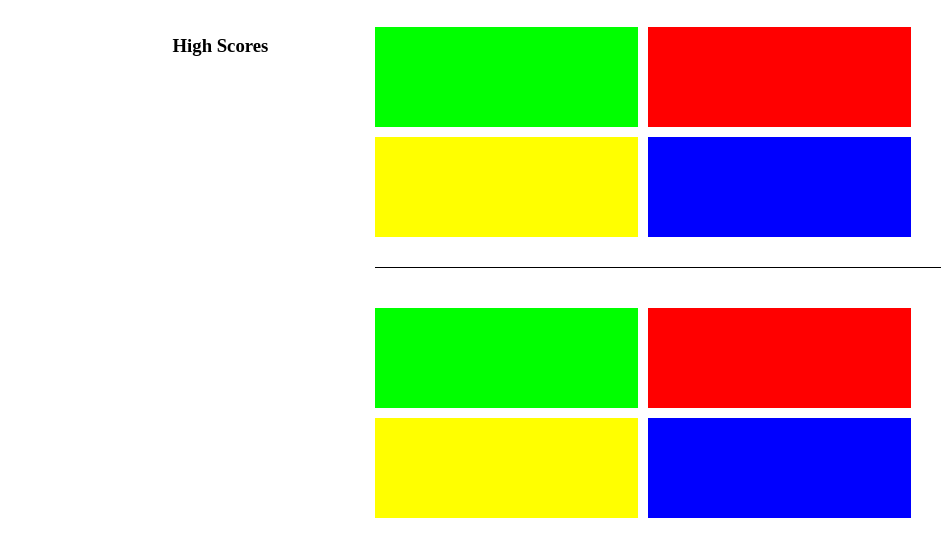
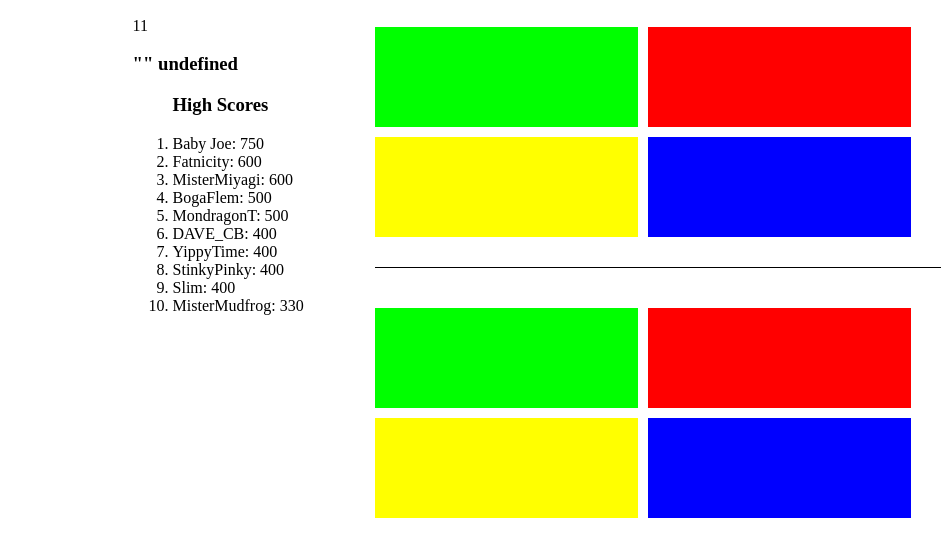
Before and after one commit to tganyan/Simon-Says, a plain HTML site: page index.html in a window 1280 px wide. Both pictures are taken after a click on the button "start the game!". Shown: the part 203-760 px from the top of the page, without its empty margins (103-1045 px from the left). Drawn offline with Linux system fonts and the light colour scheme.

Commit message:
rendering current user name and nickname, rendering rank

```diff
--- a/index.html
+++ b/index.html
@@ -21,11 +21,11 @@
 			<h2 class="logo-font">simon</h2>
 			<div class="container">
 				<div class="sidebar">
-					<h3 id="name"></h3>
+					<div id="name"><span id="rank"></span></div>
 					<p id="recent-score"></p>
-					<ul id="high-scores">
+					<ol id="high-scores">
 						<h3>High Scores</h3>
-					</ul>
+					</ol>
 				</div>
 				<div class="main" id="game-container">
 					<div id="simon-squares" class="flex-container game-panel">
--- a/js/app.js
+++ b/js/app.js
@@ -4,11 +4,41 @@ function loadLanding () {
 			document.getElementById('sign-in').classList.add('faded');
 			document.getElementById('game-app').classList.remove('faded');
 			renderTopTen()
+			renderCurrentUser('name', 'h3')
 		})
 }
 
 
+// Render current username
 
+function renderCurrentUser (targetID, headerLevel) {
+	var currentUser = getUserNames()
+	var firstLast = getUserNames()[0].split(' ')
+	document.getElementById(targetID).innerHTML += `<${headerLevel}>${firstLast[0]} "${currentUser[1]}" ${firstLast[1]}</${headerLevel}>`
+	renderCurrentRank()
+}
+
+
+// Render current user ranking
+
+function renderCurrentRank () {
+	var currentUserRank = getRank()
+	document.getElementById('rank').innerHTML += currentUserRank
+}
+
+
+// Render top ten list
+
+function renderTopTen () {
+	var topTen = topTenUsers();
+	var topTenSorted = topTen.sort(function(a,b) {
+		return b.score - a.score
+	});
+	for (var i = 0; i < topTen.length; i++) {
+		document.getElementById('high-scores').innerHTML += `<li>${topTen[i].nickname}: ${topTen[i].score}</li>`
+		console.log(topTenSorted)
+	}
+}
 
 window.onload = function () {
 	loadLanding()
--- a/js/user.js
+++ b/js/user.js
@@ -113,22 +113,15 @@ function topTenUsers () {
 	var topTenArr = []
 	var sortedList = []
 	for (var i = 0; i < 10; i++) {
-		sortedList.push(userList[i].highScore())
+		sortedList.push({score: userList[i].highScore(), nickname: userList[i].nickname})
 	}
 	sortedList.sort(compareFunction)
+	console.log(sortedList[3].score)
 
 	for (var j = 0; j < 10; j++) {
 		topTenArr.push(sortedList[j])
 	}
 	return topTenArr
-}
-
-function renderTopTen () {
-	var topTen = topTenUsers();
-	for (var i = 0; i > 5; i++) {
-		// document.getElementById('high-scores').innerHTML = `<li>${topTen[i]}</li>`
-		console.log(topTen[i])
-	}
 }
 
 
```
